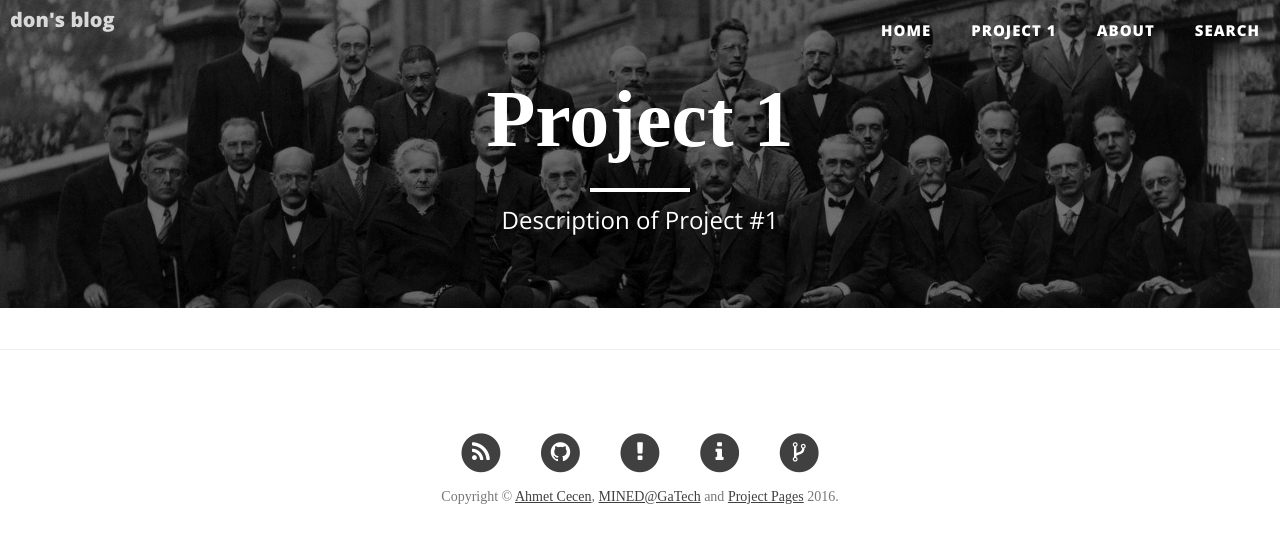
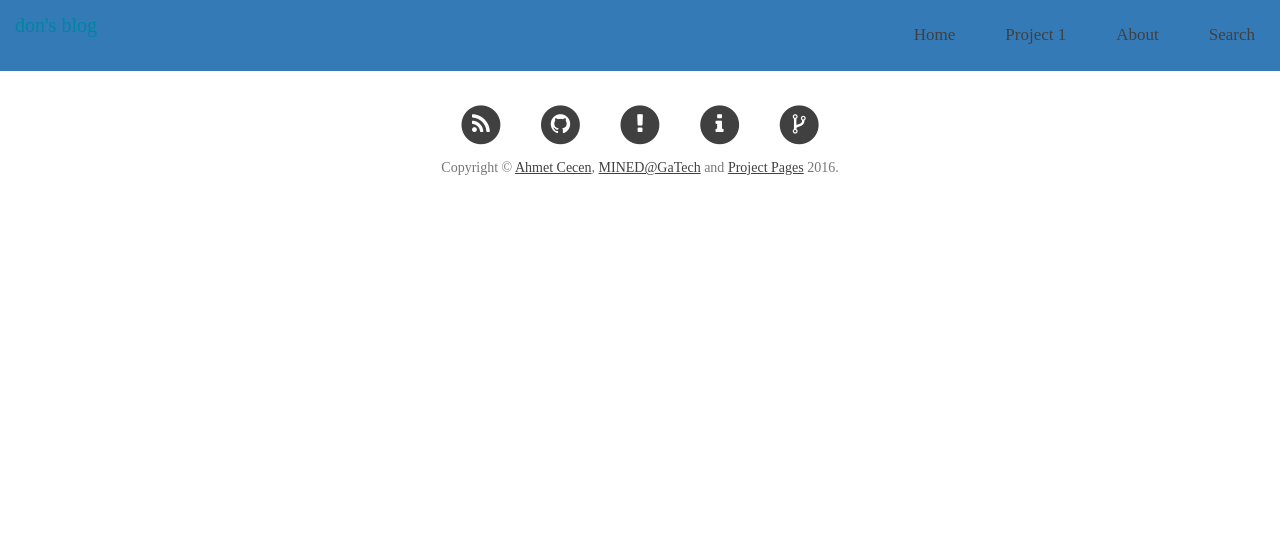
Before and after one commit to don2101/don2101.github.io, a Jekyll site: the page built from projects/project1.md, in a window 1280 px wide. Shown: the top 543 px of the page. Built offline with Jekyll 4.4.1, drawn with Linux system fonts in a browser that asks for light colours; nearby versions of some CDN libraries; some web fonts are replaced.

Commit message:
navbar 수정, header 삭제

```diff
--- a/_includes/nav.html
+++ b/_includes/nav.html
@@ -1,5 +1,5 @@
 <!-- Navigation -->
-<nav class="navbar navbar-default navbar-custom navbar-fixed-top">
+<nav class="navbar navbar-dark bg-primary navbar-fixed-top">
     <div class="container-fluid">
         <!-- Brand and toggle get grouped for better mobile display -->
         <div class="navbar-header page-scroll">
--- a/_layouts/page.html
+++ b/_layouts/page.html
@@ -3,7 +3,7 @@ layout: default
 ---
 
 <!-- Page Header -->
-<header class="intro-header" style="background-image: url('{{ site.baseurl }}/{% if page.header-img %}{{ page.header-img }}{% else %}{{ site.header-img }}{% endif %}')">
+<!-- <header class="intro-header" style="background-image: url('{{ site.baseurl }}/{% if page.header-img %}{{ page.header-img }}{% else %}{{ site.header-img }}{% endif %}')">
     <div class="container">
         <div class="row">
             <div class="col-lg-8 col-lg-offset-2 col-md-10 col-md-offset-1">
@@ -20,7 +20,7 @@ layout: default
             </div>
         </div>
     </div>
-</header>
+</header> -->
 
 <!-- Main Content -->
 <div class="container">
```
